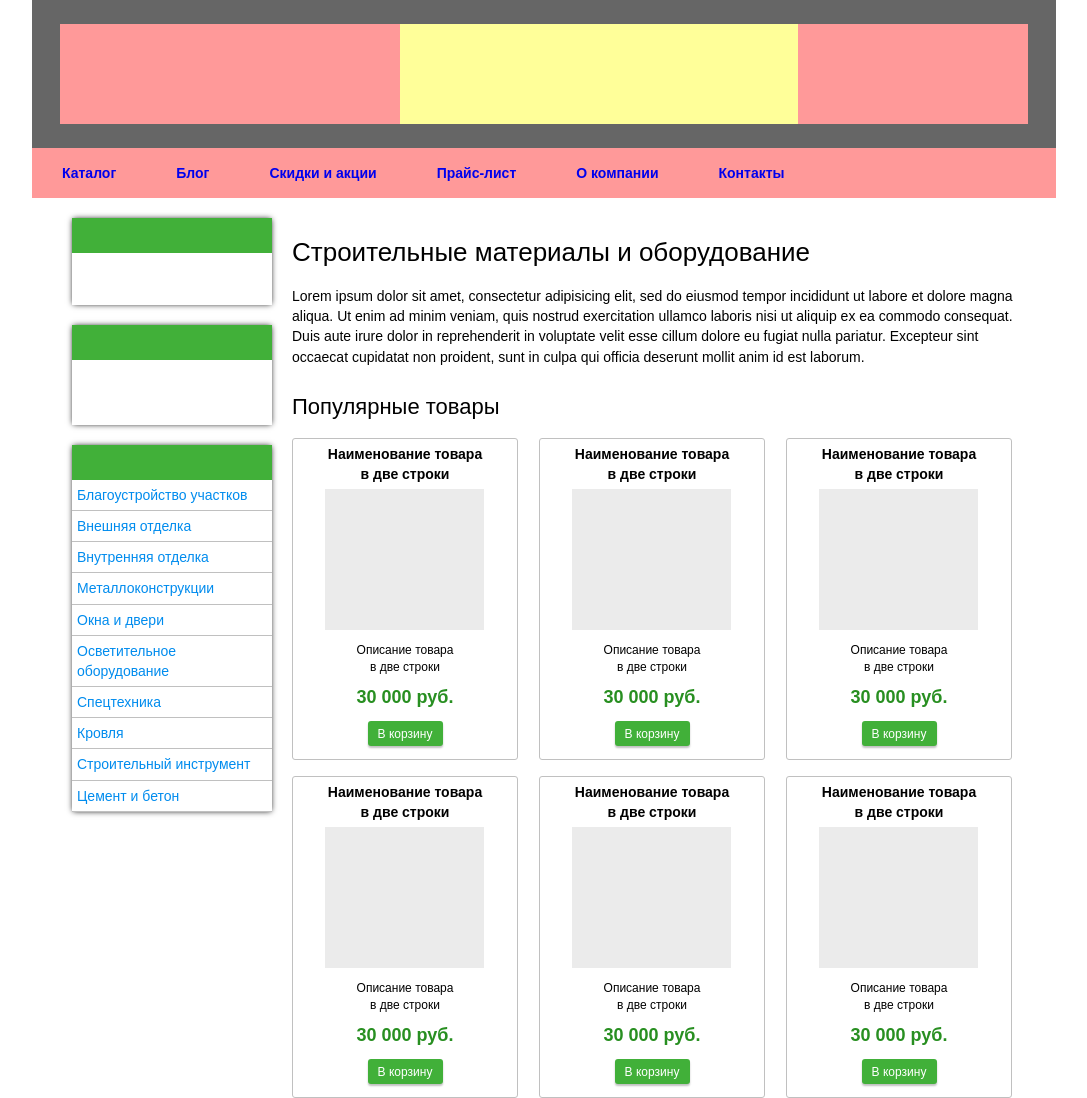
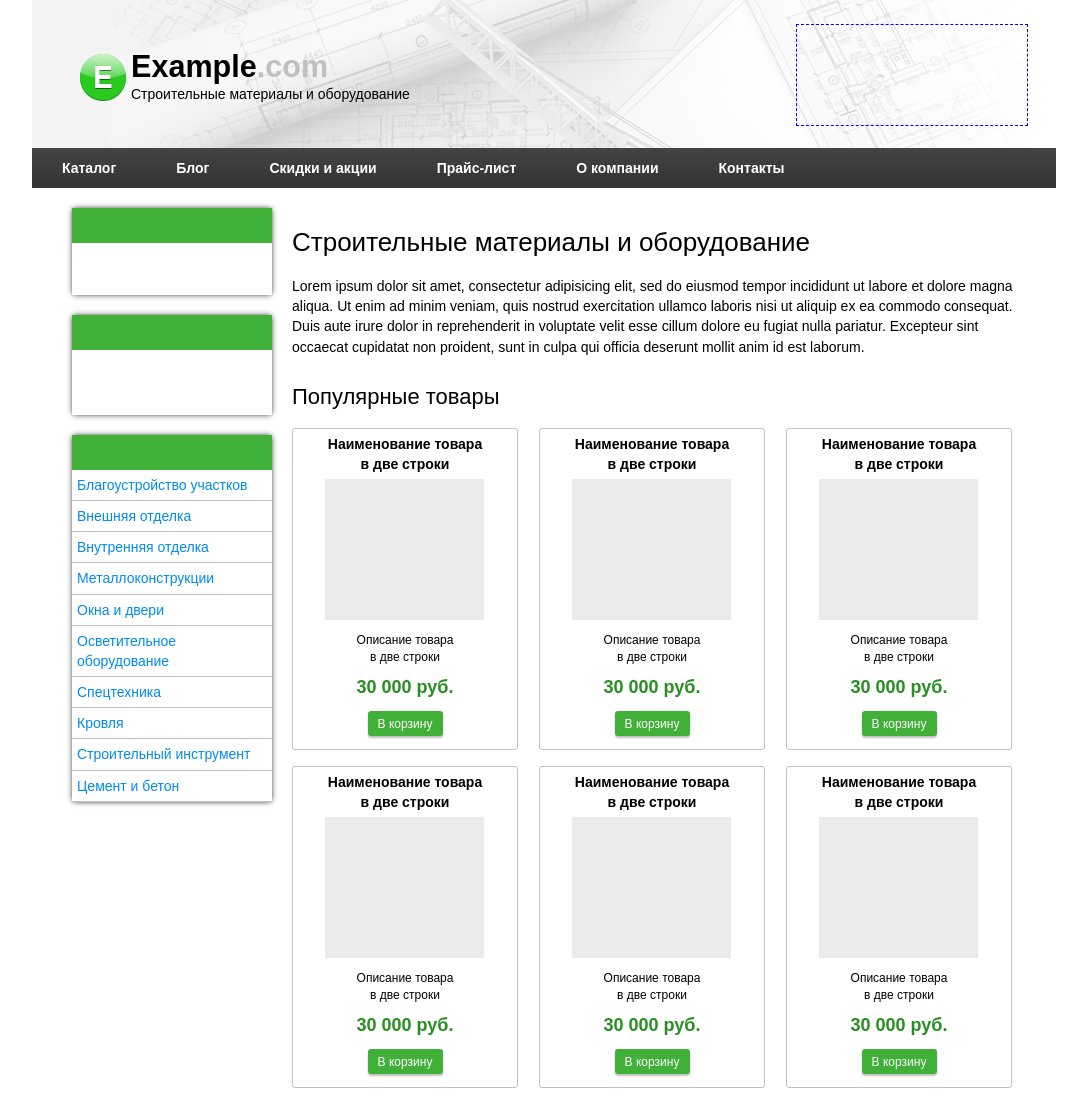
Before and after one commit to Gretten/test_layout, a plain HTML site: page app/index.html in a window 1280 px wide. Shown: the top 1098 px of the page, without its empty margins (96-1183 px from the left). Drawn offline with Linux system fonts and the light colour scheme.

Commit message:
Alpha 0.5 (Header reworking, minor changes)

```diff
--- a/app/index.html
+++ b/app/index.html
@@ -10,7 +10,10 @@
 
         <header class="header flexbox">
             <div class="include">
-                <div class="logo"></div>
+                <div class="logo">
+                    <h1>Example<span>.com</span></h1>
+                    <p>Строительные материалы и оборудование</p>
+                </div>
                 <div class="email"></div>
             </div>
         </header>
--- a/app/less/main.less
+++ b/app/less/main.less
@@ -22,7 +22,7 @@
 /* Universal tag styles*/
 
 html {
-  font-family: Arial, 'Segoe UI', Segoe, Tahoma, sans-serif;
+  font-family: Arial;
   font-size: 1rem;
   line-height: 1.44;
 }
@@ -68,7 +68,6 @@ ul {
 .footer,
 .menu {
   color: #fff;
-  background-color: #666;
   -webkit-transition: font-size 0.5s linear;
           transition: font-size 0.5s linear;
 }
@@ -79,44 +78,78 @@ ul {
   -webkit-justify-content: center;
           justify-content: center;
   align-items: center;
+  background-image: url(/img/Layer.png);
 }
 
 .include {
   height: 100px;
   width: 970px;
   margin-right: 28px;
-  margin-left: 28px;
+  margin-left: 38px;
   display: flex;
   justify-content: space-between;
-  .bcg(yellow);
+
 }
 
 .logo {
-  width: 340px;
+  width: 280px;
   height: 100%;
-  .bcg(red);
+  padding-left: 61px;
+  padding-right: 0;
+  position: relative;
+}
+
+.logo > h1 {
+  font-size: 30.57px;
+  color: black;
+  margin-bottom: 0;
+  display: inline-block;
+}
+
+.logo::before {
+  .hw(50px, 50px);
+  content: "";
+  background: url(/img/logo_img.png) no-repeat;
+  position: absolute;
+  left: 10px;
+  top: 30px;
+}
+
+.logo > h1 > span {
+  color: silver;
+}
+
+.logo p {
+  margin: 0;
+  font-size: 14px;
+  color: black;
+  display: inline-block;
+  position: absolute;
+  left: 61px;
+  bottom: 20px;
 }
 
 .email {
   width: 230px;
   height: 100%;
-  .bcg(red);
+  .test;
 }
 
 /* Horysontal menu */
 
 .menu {
-  height: 50px;
+  height: 40px;
   margin: 0;
- .bcg(red);
   font-weight: bold;
   display: flex;
   justify-content: flex-start;
   padding: 0;
+  background: linear-gradient(to bottom, #444444, #333333);
 }
 
 .menu > ul {
   display: flex;
+  color: white;
 }
 
 .menu > ul > li {
@@ -127,6 +160,11 @@ ul {
   flex-wrap: nowrap;
   flex-shrink: 0;
 }
+
+.menu > ul > li > a {
+  color: white;
+}
+
 
 /* left column navigation */
 
```
Also changed, not shown: app/css/main.css, app/img/Layer.png (renamed from app/img/Layer 3.png), app/img/logo_img.png (renamed from app/img/logo img.png).
